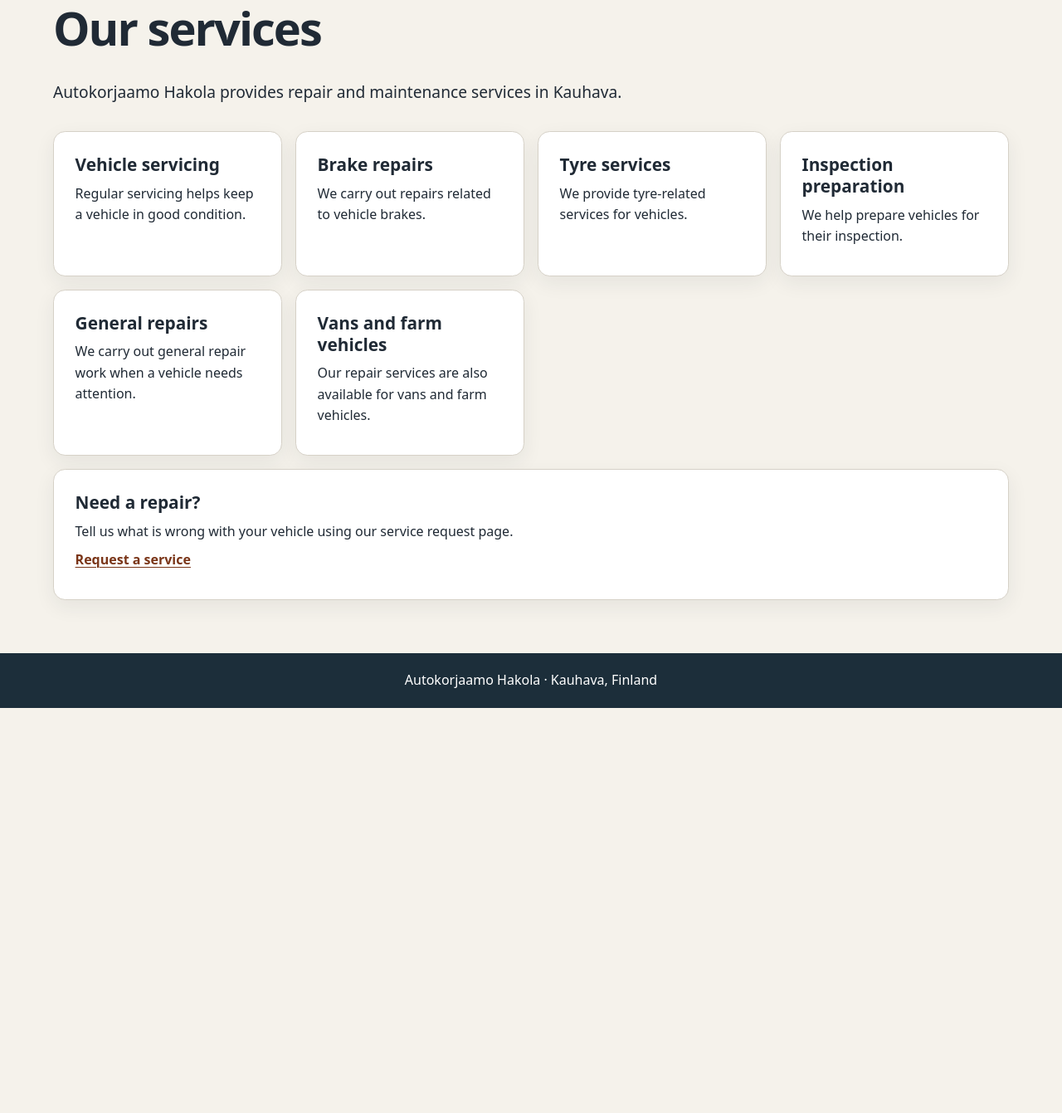
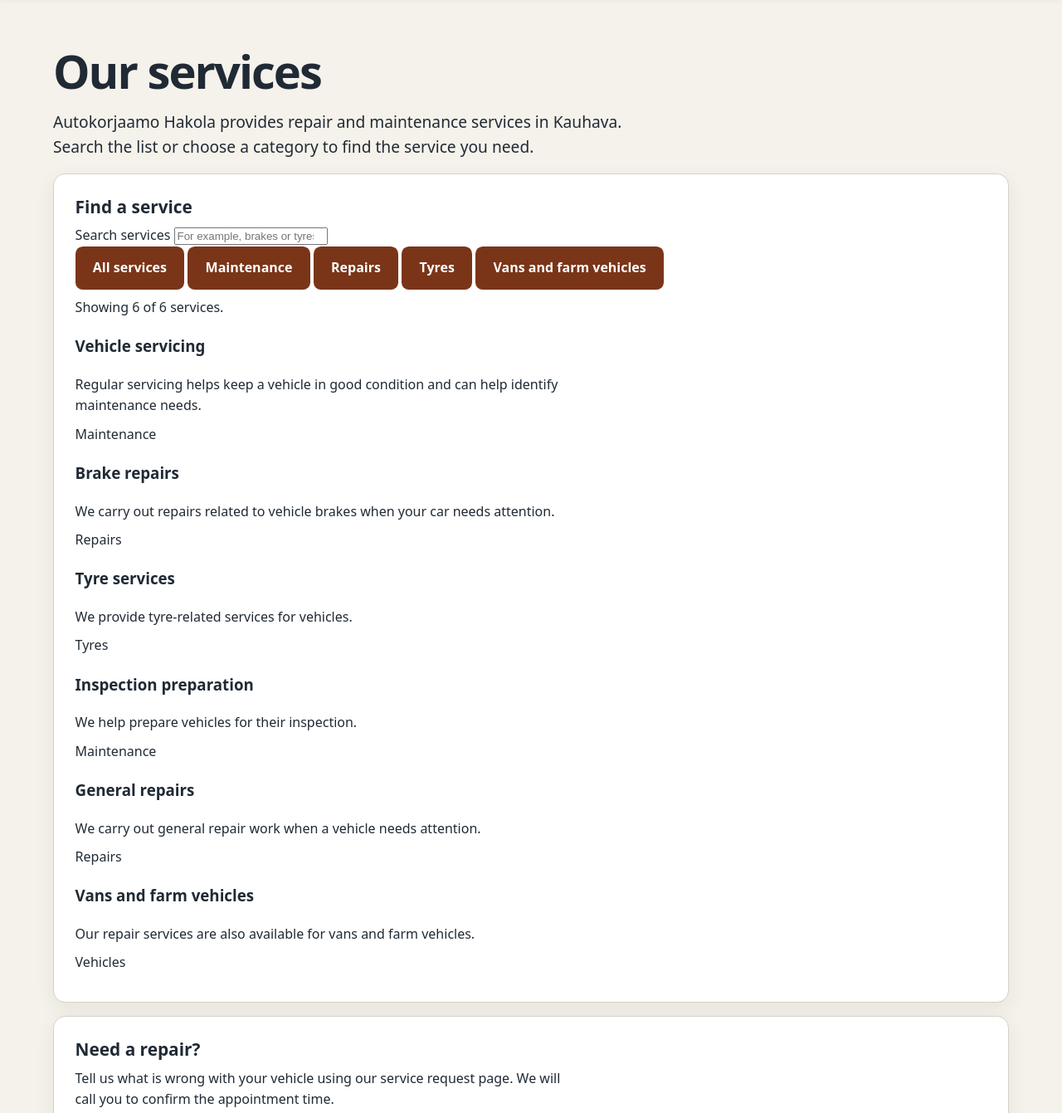
Before and after one commit to ShahriarSahed/Assignment, a plain HTML site: page listing.html in a window 1280 px wide. Shown: the part 132-1473 px from the top of the page at 83% size. Before the commit the page ends 985 px from the top, so only its background shows below. Drawn offline with Linux system fonts and the light colour scheme.

Commit message:
Add E3 service search, filters and live result status

```diff
--- a/listing.html
+++ b/listing.html
@@ -4,6 +4,7 @@
     <meta charset="UTF-8">
     <meta name="viewport" content="width=device-width, initial-scale=1.0">
     <link rel="stylesheet" href="style.css">
+    <script src="script.js" defer></script>
     <title>Autokorjaamo Hakola | Services</title>
 </head>
 <body>
@@ -16,46 +17,89 @@
                 <li><a href="listing.html" aria-current="page">Services</a></li>
                 <li><a href="contact.html">Contact and service request</a></li>
             </ul>
+            <div class="info-controls">
+                <button class="info-button" id="info-button" type="button" popovertarget="info-menu">
+                    Good to know
+                </button>
+                <div class="info-menu" id="info-menu" popover>
+                    <p><strong>Useful information</strong></p>
+                    <ul>
+                        <li><a href="listing.html">See our services</a></li>
+                        <li><a href="contact.html#service-request-form">Make a service request</a></li>
+                        <li><a href="about.html">About the workshop</a></li>
+                    </ul>
+                </div>
+            </div>
         </nav>
     </header>
 
     <main>
         <h1>Our services</h1>
-        <p>Autokorjaamo Hakola provides repair and maintenance services in Kauhava.</p>
+        <p>Autokorjaamo Hakola provides repair and maintenance services in Kauhava. Search the list or choose a category to find the service you need.</p>
 
-        <section>
-            <h2>Vehicle servicing</h2>
-            <p>Regular servicing helps keep a vehicle in good condition.</p>
-        </section>
+        <section class="listing-section" aria-labelledby="services-heading">
+            <h2 id="services-heading">Find a service</h2>
 
-        <section>
-            <h2>Brake repairs</h2>
-            <p>We carry out repairs related to vehicle brakes.</p>
-        </section>
+            <div class="listing-tools">
+                <div class="search-field">
+                    <label for="service-search">Search services</label>
+                    <input type="search" id="service-search" name="service-search"
+                        placeholder="For example, brakes or tyres" autocomplete="off">
+                </div>
 
-        <section>
-            <h2>Tyre services</h2>
-            <p>We provide tyre-related services for vehicles.</p>
-        </section>
+                <div class="filter-group" id="service-filters" aria-label="Filter services by category">
+                    <button type="button" data-filter="all" aria-pressed="true">All services</button>
+                    <button type="button" data-filter="maintenance" aria-pressed="false">Maintenance</button>
+                    <button type="button" data-filter="repairs" aria-pressed="false">Repairs</button>
+                    <button type="button" data-filter="tyres" aria-pressed="false">Tyres</button>
+                    <button type="button" data-filter="vehicles" aria-pressed="false">Vans and farm vehicles</button>
+                </div>
+            </div>
 
-        <section>
-            <h2>Inspection preparation</h2>
-            <p>We help prepare vehicles for their inspection.</p>
-        </section>
+            <p class="listing-status" id="service-status" role="status" aria-live="polite"></p>
 
-        <section>
-            <h2>General repairs</h2>
-            <p>We carry out general repair work when a vehicle needs attention.</p>
-        </section>
+            <div class="service-list" id="service-list">
+                <article class="service-card" data-category="maintenance">
+                    <h3>Vehicle servicing</h3>
+                    <p>Regular servicing helps keep a vehicle in good condition and can help identify maintenance needs.</p>
+                    <p class="service-category">Maintenance</p>
+                </article>
 
-        <section>
-            <h2>Vans and farm vehicles</h2>
-            <p>Our repair services are also available for vans and farm vehicles.</p>
+                <article class="service-card" data-category="repairs">
+                    <h3>Brake repairs</h3>
+                    <p>We carry out repairs related to vehicle brakes when your car needs attention.</p>
+                    <p class="service-category">Repairs</p>
+                </article>
+
+                <article class="service-card" data-category="tyres">
+                    <h3>Tyre services</h3>
+                    <p>We provide tyre-related services for vehicles.</p>
+                    <p class="service-category">Tyres</p>
+                </article>
+
+                <article class="service-card" data-category="maintenance">
+                    <h3>Inspection preparation</h3>
+                    <p>We help prepare vehicles for their inspection.</p>
+                    <p class="service-category">Maintenance</p>
+                </article>
+
+                <article class="service-card" data-category="repairs">
+                    <h3>General repairs</h3>
+                    <p>We carry out general repair work when a vehicle needs attention.</p>
+                    <p class="service-category">Repairs</p>
+                </article>
+
+                <article class="service-card" data-category="vehicles">
+                    <h3>Vans and farm vehicles</h3>
+                    <p>Our repair services are also available for vans and farm vehicles.</p>
+                    <p class="service-category">Vehicles</p>
+                </article>
+            </div>
         </section>
 
         <section>
             <h2>Need a repair?</h2>
-            <p>Tell us what is wrong with your vehicle using our service request page.</p>
+            <p>Tell us what is wrong with your vehicle using our service request page. We will call you to confirm the appointment time.</p>
             <p><a href="contact.html">Request a service</a></p>
         </section>
     </main>
```
